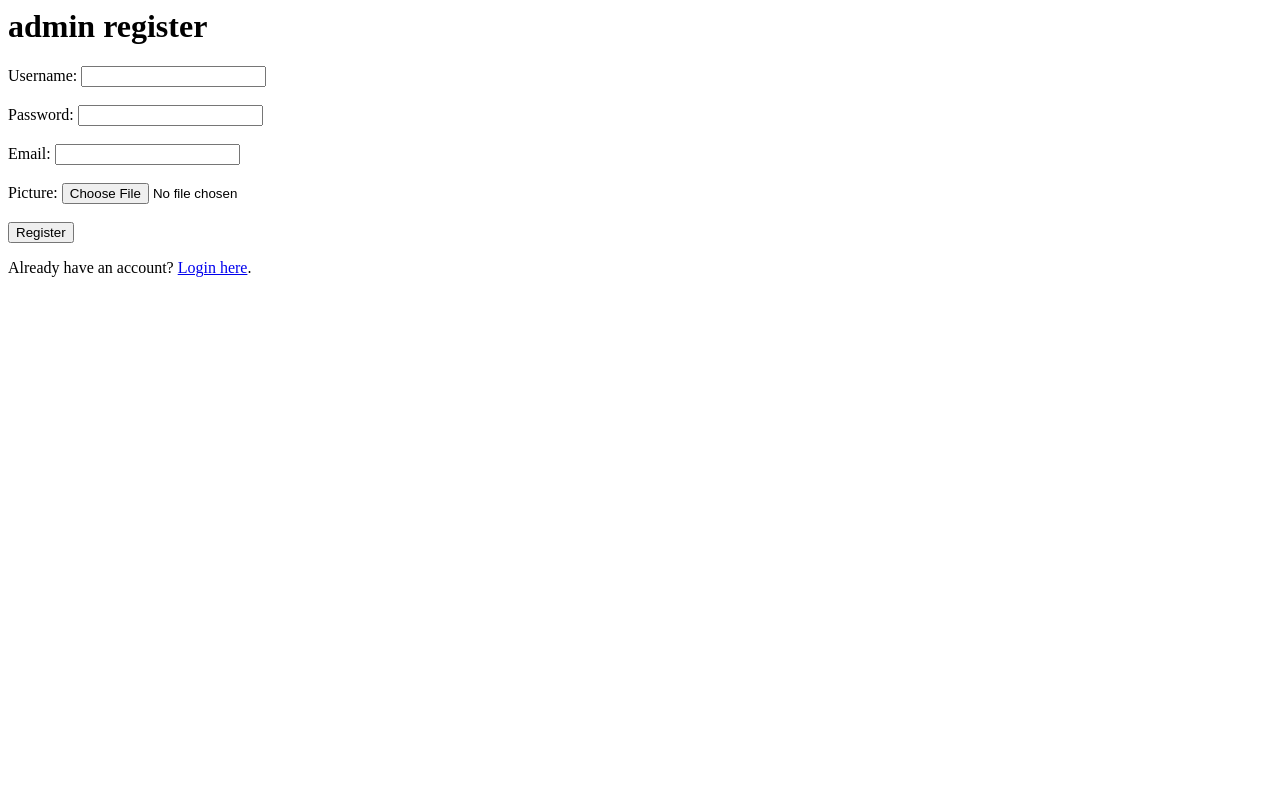
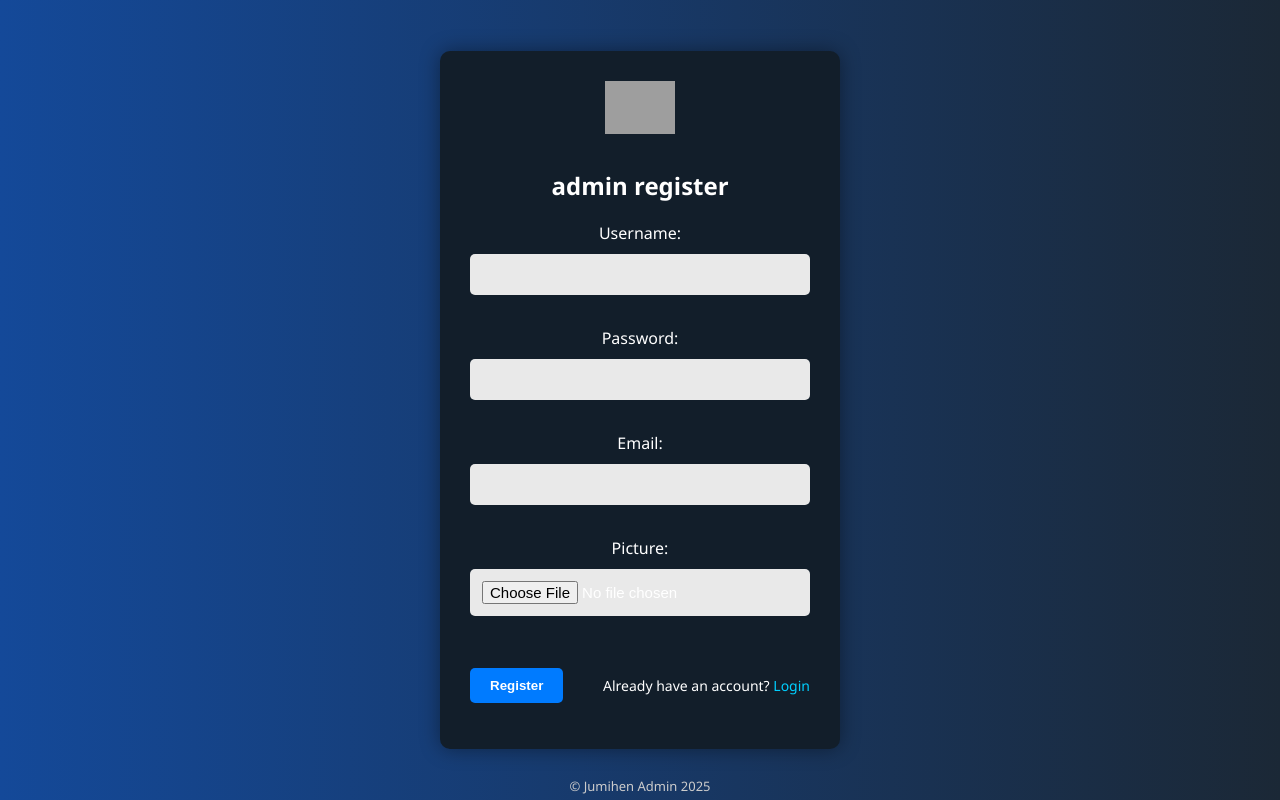
Before and after one commit to Itecrom/jumihen, a PHP site: page /auth/register.php in a window 1280 px wide. Run offline with PHP 8.4, Linux system fonts and the light colour scheme; grey boxes are pictures that could not be loaded.

Commit message:
Added php, footer and css for register form. ALso added are some comments for easy understanding of what is happening in the code

```diff
--- a/auth/logout.php
+++ b/auth/logout.php
@@ -1,4 +1,6 @@
+
 <?php
+//logout ntchito yake ndi ku ngopanga destroy session, Umakhala ngati kuti ukunena kuti session yomwe ndinaipanga start ija ipheni
 session_start();
 session_destroy();
 header('Location: ../home.php');
--- a/auth/register.php
+++ b/auth/register.php
@@ -1,14 +1,139 @@
+<?php
+//Apa ndekuti tapanga include kumene kuli ma login aku server kuti register athe kupita kukasiya zinthu ku Database
+$file = '../includes/polowela.php';
+
+// Check if the file exists before including it
+if (file_exists($file)) {
+    include($file);
+} else {
+    die("Required configuration file missing.");
+}
+
+// Start the session
+session_start();
+
+// Check if the user is already logged in
+if ($_SERVER['REQUEST_METHOD'] === 'POST') {
+    $username = trim($_POST['username']);
+    $email = trim($_POST['email']);
+    $password = password_hash($_POST['password'], PASSWORD_DEFAULT);
+
+    $stmt = $conn->prepare("INSERT INTO admins (username, email, password) VALUES (?, ?, ?)");
+    $stmt->bind_param("sss", $username, $email, $password);
+
+    if ($stmt->execute()) {
+        header("Location: login.php?success=1");
+        exit();
+    } else {
+        $error = "Error: " . $stmt->error;
+    }
+}
+?>
+
+
 <html lang="en">
 <head>
     <meta charset="UTF-8">
     <meta name="viewport" content="width=device-width, initial-scale=1.0">
+    <link rel="icon" type="image/png" href="../images/logo.jpeg">
     <title>Admin Register</title>
 </head>
+
+<!DOCTYPE html>
+<html lang="en">
+<head>
+    <meta charset="UTF-8">
+    <title>Admin Signup - Jumihen</title>
+    <link rel="icon" type="image/png" href="../images/logo.jpeg">
+
+    <style>
+        * {
+            box-sizing: border-box;
+        }
+        body {
+            margin: 0;
+            padding: 0;
+            font-family: 'Segoe UI', Tahoma, Geneva, Verdana, sans-serif;
+            background: linear-gradient(to right, #144999ff, #1b2836);
+            height: 100vh;
+            display: flex;
+            justify-content: center;
+            align-items: center;
+            flex-direction: column;
+            color: #ffffff;
+            animation: fadeIn 1.5s ease-in-out;
+        }
+        @keyframes fadeIn {
+            from { opacity: 0; transform: translateY(20px); }
+            to { opacity: 1; transform: translateY(0); }
+        }
+        .box {
+            background: #121e2a;
+            padding: 30px;
+            width: 400px;
+            border-radius: 10px;
+            box-shadow: 0 0 20px rgba(0,0,0,0.4);
+            text-align: center;
+        }
+        .box img {
+            width: 70px;
+            margin-bottom: 15px;
+        }
+        .box h2 {
+            margin-bottom: 20px;
+        }
+        input {
+            width: 100%;
+            padding: 12px;
+            margin: 10px 0;
+            border: none;
+            border-radius: 5px;
+            background: #e9e9e9;
+            font-size: 15px;
+        }
+        .btn-row {
+            display: flex;
+            justify-content: space-between;
+            align-items: center;
+            margin-top: 20px;
+        }
+        button.btn {
+            background: #007BFF;
+            color: white;
+            padding: 10px 20px;
+            border: none;
+            font-weight: bold;
+            border-radius: 5px;
+            cursor: pointer;
+        }
+        .btn:hover {
+            background: #0056b3;
+        }
+        .login-link {
+            font-size: 14px;
+        }
+        .login-link a {
+            color: #00cfff;
+            text-decoration: none;
+        }
+        footer {
+            position: absolute;
+            bottom: 5px;
+            font-size: 13px;
+            color: #ccc;
+        }
+    </style>
+</head>
+
 <body>
+<div class="box">
+    <image src="../images/logo.jpeg" alt="Logo">
+    <h2>admin register</h2>
 
-<div>
-    <h1>admin register</h1>
-    <form action="register.php" method="post">
+    <? // Display error message if any
+      if (isset($error)) echo "<p style='color: #ff7373;'>$error</p>"; ?>
+
+    <form method="post">
         <label for="username">Username:</label>
         <input type="text" id="username" name="username" required><br><br>
 
@@ -21,9 +146,14 @@
         <label for="picture">Picture:</label>
         <input type="file" id="picture" name="picture" accept="image/*"><br><br>
 
-        <button type="submit">Register</button>
+         <div class="btn-row">
+            <button class="btn">Register</button>
+            <span class="login-link">Already have an account? <a href="login.php">Login</a></span>
+        </div>
     </form>
-    <p>Already have an account? <a href="login.php">Login here</a>.</p>
 </div>
+
+<footer>© Jumihen Admin 2025</footer>
+
 </body>
 </html>
```
